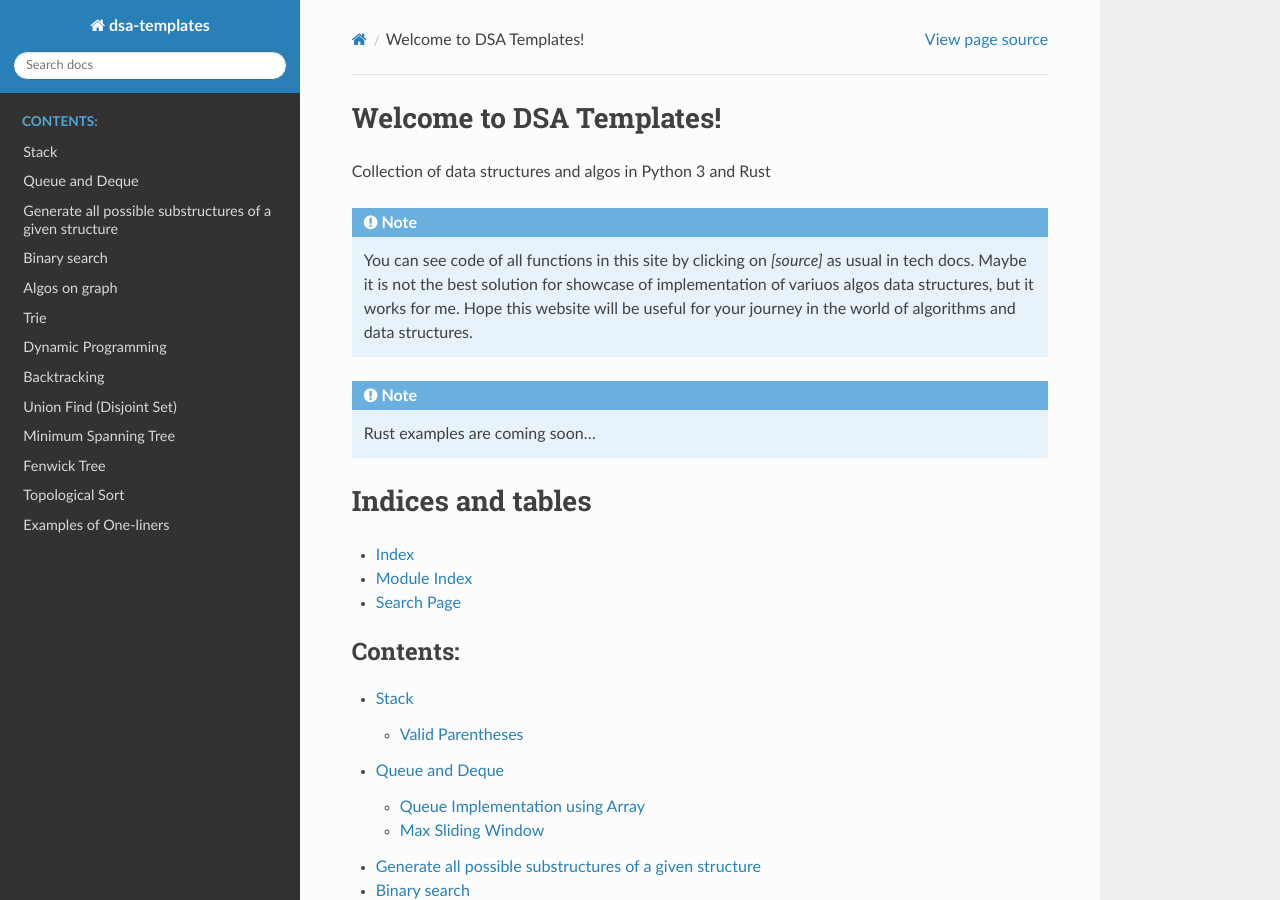
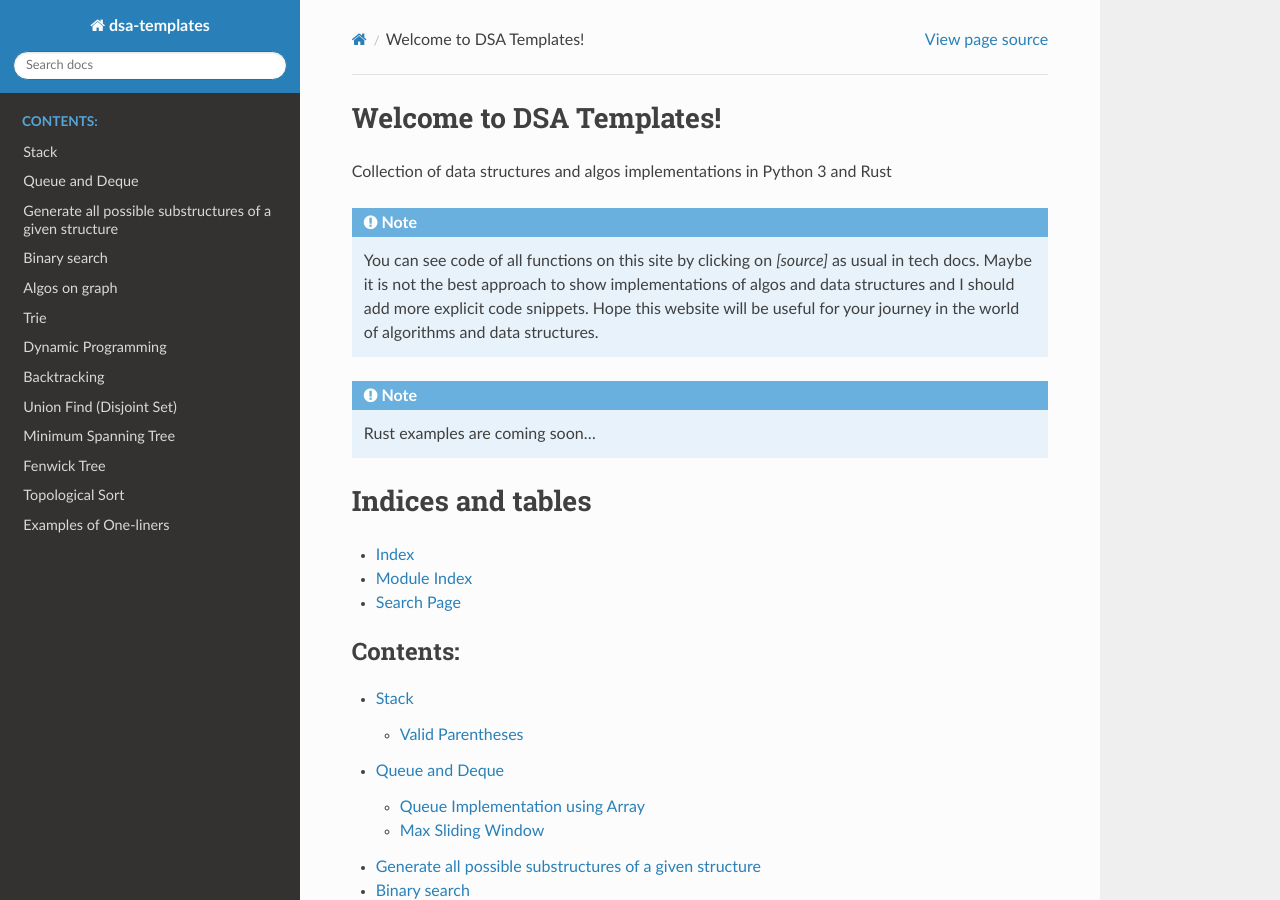
Before and after one commit to davidmiheev/dsa-templates, a Sphinx documentation site: the page built from docs/source/index.rst, in a window 1280 px wide and 900 px high. Built offline with Sphinx 7.4.7 and the Read the Docs theme 3.1.0, drawn with Linux system fonts in a browser that asks for light colours; pages that are not in the unit, such as notebooks, are missing from menus.

Commit message:
dsa-templates improvement

```diff
--- a/docs/source/index.rst
+++ b/docs/source/index.rst
@@ -5,11 +5,11 @@
 
 Welcome to DSA Templates!
 =========================================
-Collection of data structures and algos in Python 3 and Rust
+Collection of data structures and algos implementations in Python 3 and Rust
 
 .. note::
-   You can see code of all functions in this site by clicking on `[source]` as usual in tech docs.
-   Maybe it is not the best solution for showcase of implementation of variuos algos data structures, but it works for me.
+   You can see code of all functions on this site by clicking on `[source]` as usual in tech docs.
+   Maybe it is not the best approach to show implementations of algos and data structures and I should add more explicit code snippets.
    Hope this website will be useful for your journey in the world of algorithms and data structures.
 
 .. note::
```
